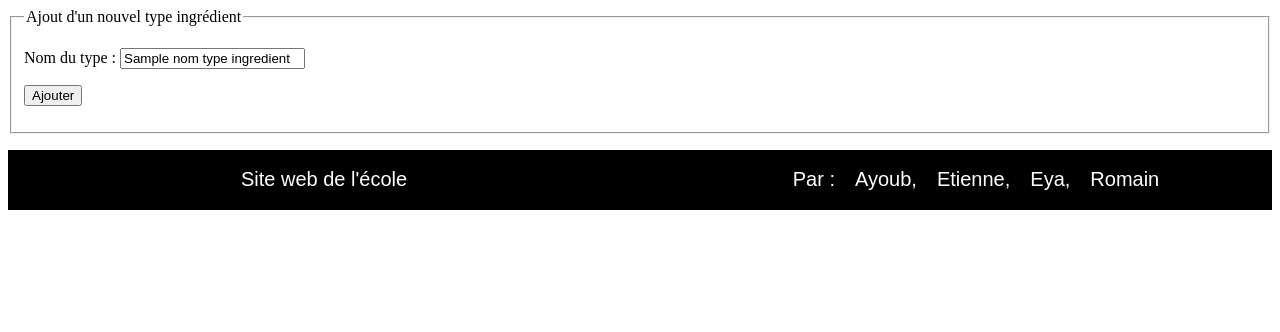
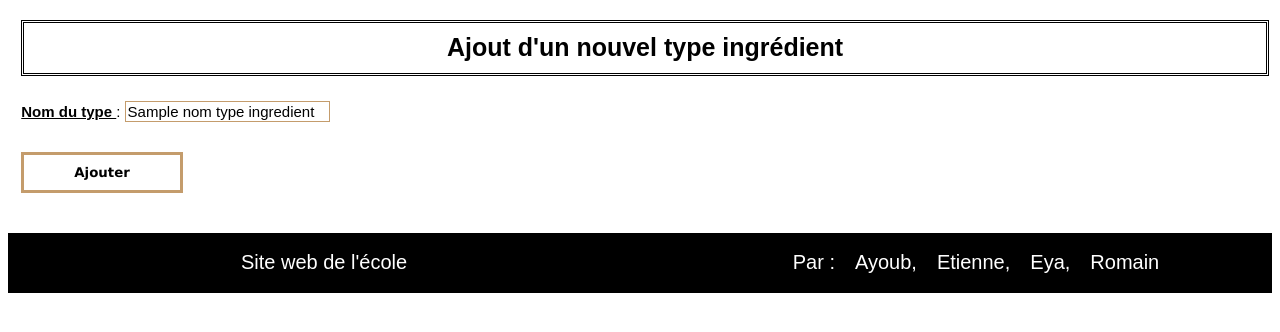
Before and after one commit to etienne-tillier/ProjetPiscine, a PHP site: template view/typeingredient/update.php in a window 1280 px wide. Shown: the top 332 px of the page. Run offline with PHP 8.4, Linux system fonts and the light colour scheme; the template is opened without the code that fills it: most values are stand-ins (such as "Sample title", 1, 10 or a date in 2020).

Commit message:
style formulaire typeIng + alert js typeIng

```diff
--- a/view/typeingredient/update.php
+++ b/view/typeingredient/update.php
@@ -1,17 +1,18 @@
+<link rel="stylesheet" type="text/css" href="style/style_formulaire.css">
 
-<form method="post" action="index.php?action=<?= ($create ? "created" : "updated" )?>&controller=typeIngredient">
-    <fieldset>
-        <legend><?= ($create ? "Ajout d'un nouvel type ingrédient" : "Mise à jour d'un type ingrédient") ?></legend>
+<form id="ajout_ingredient" method="post" action="index.php?action=<?= ($create ? "created" : "updated" )?>&controller=typeIngredient">
+    <fieldset class="bordure">
+        <legend class="titre"><?= ($create ? "Ajout d'un nouvel type ingrédient" : "Mise à jour d'un type ingrédient") ?></legend>
         <p>
             <input type ="hidden" name ="controller" value="typeingredient"/>
             <input type ="hidden" name ="action" value=<?php echo "\"$act\"" ?>/>
 
-            <label for="nom_type_ingredient">Nom du type </label> :
-            <input type="text" placeholder="Ex : Fruits" name="nomTypeIngredient" <?= ($create ? "required" : "required") ?> value="<?= ($create ? htmlspecialchars($nomTypeIngredient) : "") ?>" id="nom_type_ingredient"/>
+            <label class="sous_titre" for="nom_type_ingredient">Nom du type </label> :
+            <input class="entrer_text" type="text" placeholder="Ex : Fruits" name="nomTypeIngredient" <?= ($create ? "required" : "required") ?> value="<?= ($create ? htmlspecialchars($nomTypeIngredient) : "") ?>" id="nom_type_ingredient"/>
         </p>
 
         <?=($create ? "" : '<input type ="hidden" name ="idTypeIngredient" value="' . rawurldecode($idTypeIngredient) . '"/>') ?>
-            <input type="submit" value="<?= $create ? "Ajouter" : "Mettre à jour" ?>" />
+            <input class="bouton_final" type="submit" value="<?= $create ? "Ajouter" : "Mettre à jour" ?>" />
         </p>
     </fieldset>
 </form>
```
Also changed, not shown: view/typeingredient/created.php (+8 -3 lines), view/typeingredient/delete.php (+10 -5 lines), view/typeingredient/updated.php (+17 -0 lines).
